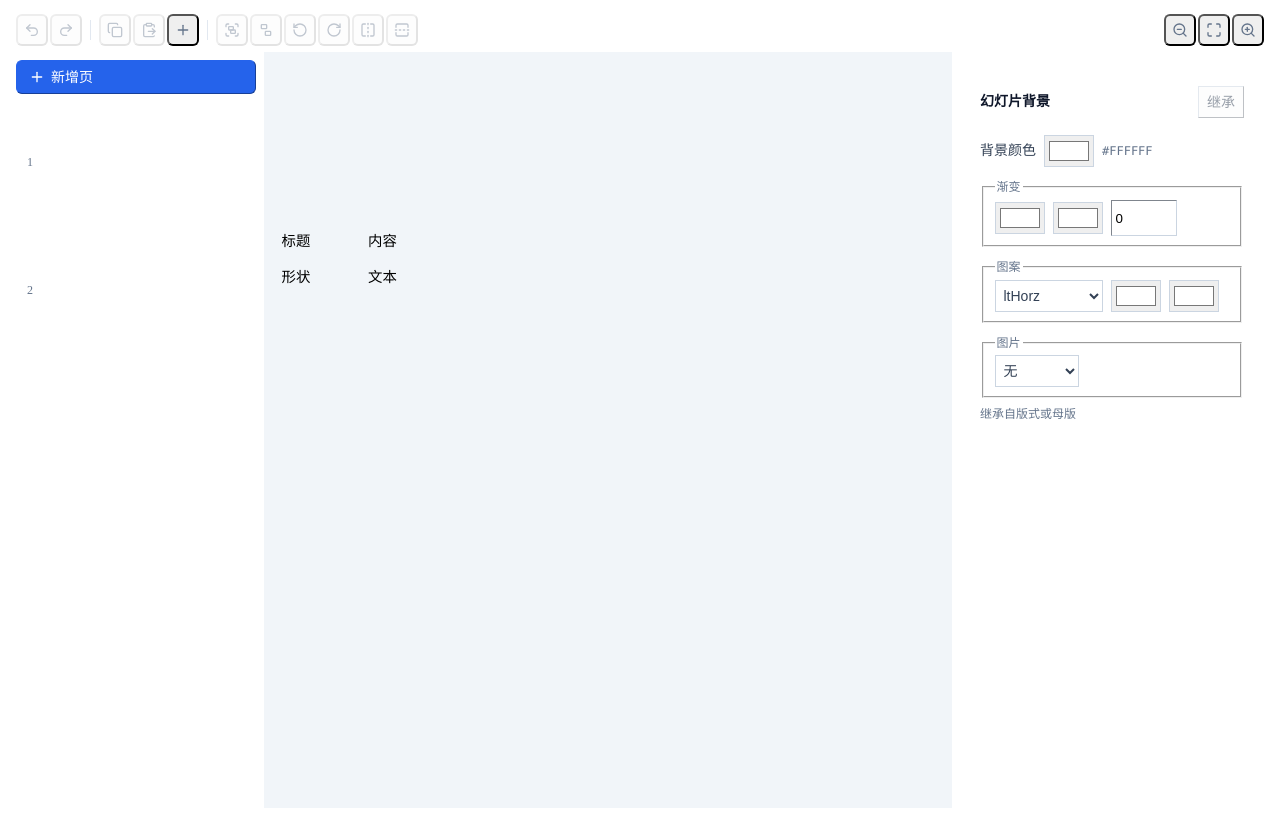
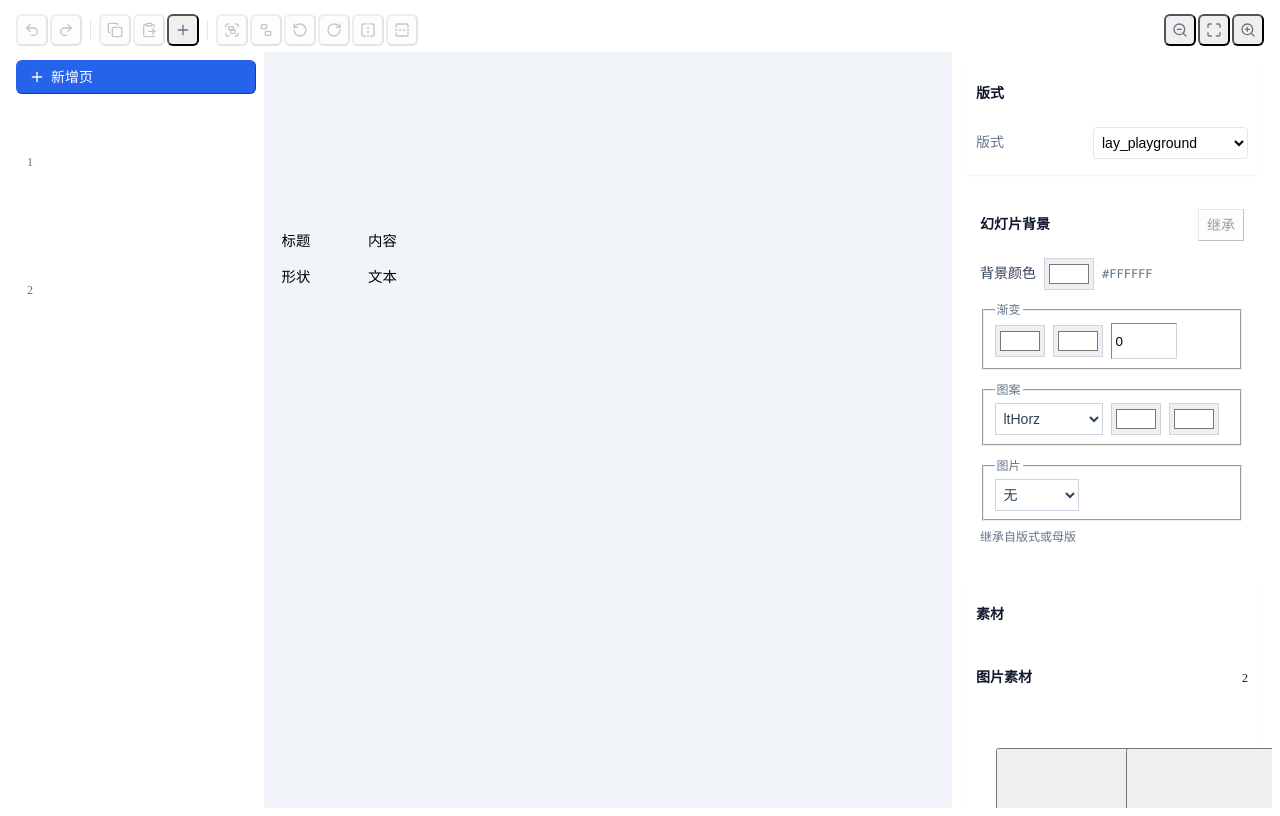
Before and after one commit to ijry/ppt4ai, a Vue app in the folder apps/playground/: page / in a window 1280 px wide. Built offline with nearby package versions, Linux system fonts and the light colour scheme.

Commit message:
feat(playground): inspector slide context adds layout picker + asset library

```diff
--- a/apps/playground/src/regions/Inspector.vue
+++ b/apps/playground/src/regions/Inspector.vue
@@ -1,6 +1,6 @@
 <script setup lang="ts">
 import { computed } from 'vue'
-import { SlideBackgroundPanel, slideBackgroundModel } from '@ppt4ai/editor'
+import { SlideBackgroundPanel, slideBackgroundModel, AssetLibrary } from '@ppt4ai/editor'
 import type { Color } from '@ppt4ai/model'
 import { Panel, PanelSection, Field } from '../ui'
 import { inspectorContext } from '../editor/inspector-context'
@@ -9,10 +9,11 @@ import type { PlaygroundPresentationHost, PlaygroundPresentationSnapshot } from
 const props = defineProps<{ snapshot: PlaygroundPresentationSnapshot; host: PlaygroundPresentationHost }>()
 const emit = defineEmits<{ update: [PlaygroundPresentationSnapshot] }>()
 
+const active = () => props.snapshot.slides[props.snapshot.activeSlideId]!
 const context = computed(() => inspectorContext(props.snapshot))
 
 const selected = computed(() => {
-  const slide = props.snapshot.slides[props.snapshot.activeSlideId]!
+  const slide = active()
   const id = [...slide.engineState.selection][0]
   const el = id ? (slide.engineState.document.elements[id] as { id: string; bounds?: { x: number; y: number; w: number; h: number }; transform?: { rotation?: number } }) : undefined
   return el && el.bounds ? { id: el.id, bounds: el.bounds, rotation: el.transform?.rotation ?? 0 } : undefined
@@ -29,21 +30,38 @@ function setRotation(value: string): void {
   emit('update', props.host.rotateSelectedElement(sel.id, Math.round(deg * 60000)))
 }
 
-// Slide-context background (slide target only for M1; layout/master targets, theme and assets are a follow-up).
+// Slide-context background (slide target only for M1; layout/master targets are a follow-up).
 const backgroundModel = computed(() => {
-  const doc = props.snapshot.slides[props.snapshot.activeSlideId]!.engineState.document
+  const doc = active().engineState.document
   const slideId = doc.slideOrder[0]
-  const sc = props.snapshot.slides[props.snapshot.activeSlideId]!.thumbnailScene
+  const sc = active().thumbnailScene
   return slideBackgroundModel(slideId ? doc.slides[slideId]?.background : undefined, sc.background, sc.backgroundGradient, slideId !== undefined, sc.backgroundPattern)
 })
-const backgroundPictureAssets = computed(() => Object.values(props.snapshot.slides[props.snapshot.activeSlideId]!.engineState.document.assets ?? {})
+const backgroundPictureAssets = computed(() => Object.values(active().engineState.document.assets ?? {})
   .map((asset) => ({ id: (asset as { id: string }).id, label: (asset as { id: string; originalFilename?: string }).originalFilename ?? (asset as { id: string }).id })))
-
 function setBackgroundColor(color: Color): void { emit('update', props.host.setSlideBackground({ fill: { color } })) }
 function setBackgroundGradient(fill: unknown): void { emit('update', props.host.setSlideBackground({ fill: fill as never })) }
 function setBackgroundPattern(fill: unknown): void { emit('update', props.host.setSlideBackground({ fill: fill as never })) }
 function setBackgroundPicture(assetId: string): void { emit('update', props.host.setSlideBackground({ pictureFill: { assetId } })) }
 function clearBackground(): void { emit('update', props.host.setSlideBackground(null)) }
+
+// Layout picker (same-master layouts) and the asset library.
+const layoutChoices = computed(() => {
+  const doc = active().engineState.document
+  const slide = doc.slides[doc.slideOrder[0] ?? '']
+  const layout = slide?.layoutId ? doc.layouts?.[slide.layoutId] : undefined
+  const masterId = slide?.masterId ?? layout?.masterId
+  const layouts = Object.values(doc.layouts ?? {}).filter((entry) => entry.masterId === masterId)
+  return { current: slide?.layoutId ?? '', layouts: layouts.map((entry) => ({ id: entry.id, label: entry.id })) }
+})
+const assets = computed(() => active().engineState.document.assets)
+function setLayout(event: Event): void {
+  const id = (event.target as HTMLSelectElement).value
+  if (id) emit('update', props.host.setSlideLayout(id))
+}
+function selectAsset(id: string): void { emit('update', props.host.selectAsset(id)) }
+function insertAsset(id: string): void { emit('update', props.host.insertAsset(id)) }
+function replaceAsset(id: string): void { emit('update', props.host.replaceSelectedImage(id)) }
 </script>
 <template>
   <div v-if="context === 'object' && selected" data-region="inspector" data-inspector="object" class="flex flex-col gap-3 p-3">
@@ -58,6 +76,13 @@ function clearBackground(): void { emit('update', props.host.setSlideBackground(
     </Panel>
   </div>
   <div v-else data-region="inspector" data-inspector="slide" class="flex flex-col gap-3 p-3">
+    <Panel v-if="layoutChoices.layouts.length" title="版式">
+      <Field label="版式">
+        <select class="h-8 rounded border border-border bg-surface px-1 text-sm" data-layout-picker :value="layoutChoices.current" @change="setLayout">
+          <option v-for="opt in layoutChoices.layouts" :key="opt.id" :value="opt.id">{{ opt.label }}</option>
+        </select>
+      </Field>
+    </Panel>
     <SlideBackgroundPanel
       :model="backgroundModel"
       :picture-assets="backgroundPictureAssets"
@@ -67,5 +92,15 @@ function clearBackground(): void { emit('update', props.host.setSlideBackground(
       @set-picture="setBackgroundPicture"
       @clear="clearBackground"
     />
+    <Panel title="素材">
+      <AssetLibrary
+        :assets="assets"
+        :adapter="props.host.adapter"
+        :selected-asset-id="props.snapshot.selectedAssetId"
+        @select="selectAsset"
+        @insert="insertAsset"
+        @replace="replaceAsset"
+      />
+    </Panel>
   </div>
 </template>
```
Also changed, not shown: 1 other file (tests, documents, lock files or other folders).
